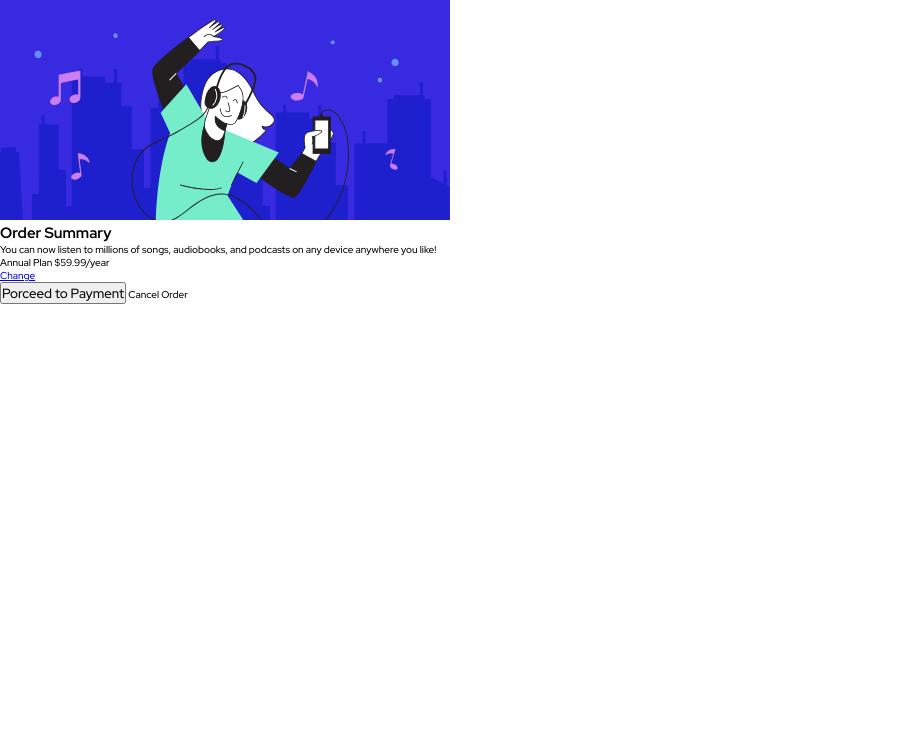
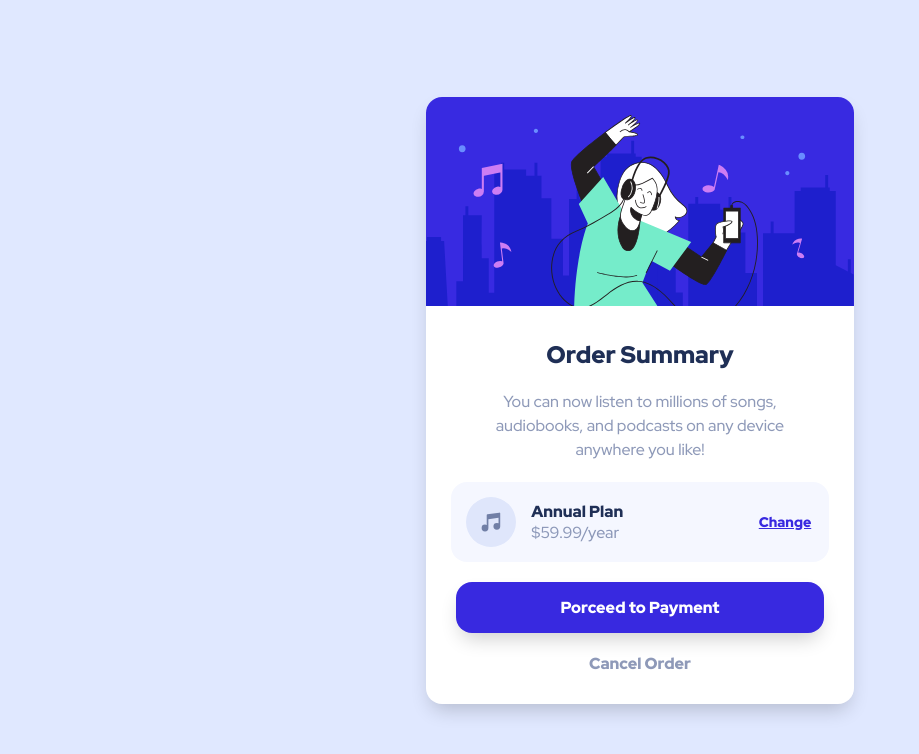
Before and after one commit to ManuelCh02/Oder-Summary-Component-Main, a plain HTML site: page index.html in a window 1280 px wide. Shown: the whole page, without its empty margins (0-919 px from the left). Drawn offline with Linux system fonts and the light colour scheme.

Commit message:
I finished the challenge

```diff
--- a/index.html
+++ b/index.html
@@ -16,16 +16,22 @@
                 <h1 class="content-ttl">Order Summary</h1>
                 <p class="content-desc">You can now listen to millions of songs, audiobooks, and podcasts on any device anywhere you like!</p>
             </div>
-            <div class="plans-section">
-                <span class="music-icon"></span>
-                <div class="plan-price">
-                    <span class="description">Annual Plan</span>
-                    <span class="cost">$59.99/year</span>
+            <div class="plan-section">
+                <div class="plan-content">
+                    <span class="music-icon"></span>
+                    <div class="plan-price">
+                        <span class="description">Annual Plan</span>
+                        <span class="cost">$59.99/year</span>
+                    </div>
+                    <a class="change-plan" href="#">Change</a>
                 </div>
-                <a class="change-plans" href="/">Change</a>
             </div>
-            <button class="payment-button">Porceed to Payment</button>
-            <span class="cancel-ord-button">Cancel Order</span>
+            <div class="button-container">
+                <button class="payment-button">Porceed to Payment</button>
+                <a class="cancel-cta" href="#">Cancel Order</a>
+            </div>
+
+
         </article>
     </main>
 </body>
--- a/style.css
+++ b/style.css
@@ -21,3 +21,155 @@ html {
 }
 
 /* Main Component */
+body {
+    width: 100%;
+    height: 100vh;
+    background-color: var(--pale-blue);
+}
+
+main {
+    height: 100vh;
+    display: flex;
+    justify-content: center;
+    align-items: center;
+}
+
+.component {
+    width: 90%;
+    background-color: #fff;
+    border-radius: 16px;
+    box-shadow: 0px 10px 20px -5px rgba(0, 0, 0, 0.2);
+}
+
+.component-hero {
+    width: 100%;
+    border-radius: 16px 16px 0 0;
+}
+
+.main-content {
+    padding: 30px 30px 20px 30px;
+    text-align: center;
+}
+
+.content-ttl {
+    margin-bottom: 20px;
+    font-size: 2.4rem;
+    font-weight: 900;
+    color: var(--dark-blue);
+}
+
+.content-desc {
+    padding: 0 5px;
+    font-size: 1.6rem;
+    line-height: 2.4rem;
+    color: var(--desaturated-blue);
+    opacity: 0.8;
+}
+
+.plan-section {
+    width: 100%;
+    padding: 0 25px 20px;
+}
+
+.plan-content {
+    display: grid;
+    grid-template-columns: 50px 1fr 55px;
+    align-items: center;
+    padding: 15px;
+    background-color: var(--very-pale-blue);
+    border-radius: 16px;
+}
+
+.music-icon {
+    display: inline-block;
+    width: 50px;
+    height: 50px;
+    background-image: url('./assets/icon/icon-music.svg');
+    background-size: cover;
+    background-repeat: no-repeat;
+    background-position: center;
+}
+
+.plan-price {
+    margin-left: 15px;
+    display: flex;
+    flex-direction: column;
+}
+
+.description {
+    font-size: 1.6rem;
+    font-weight: 900;
+    color: var(--dark-blue);
+}
+
+.cost {
+    font-size: 1.6rem;
+    color: var(--desaturated-blue);
+    opacity: 0.8;
+}
+
+.change-plan {
+    font-size: 1.4rem;
+    font-weight: 900;
+    color: var(--bright-blue);
+}
+
+.button-container {
+    padding: 0 30px 30px;
+    width: 100%;
+    text-align: center;
+}
+
+.payment-button {
+    margin-bottom: 20px;
+    padding: 15px 0;
+    width: 100%;
+    font-size: 1.6rem;
+    font-weight: 900;
+    background-color: var(--bright-blue);
+    color: #fff;
+    border: none;
+    border-radius: 16px;
+    outline: none;
+    box-shadow: 0px 10px 20px -5px rgba(0, 0, 0, 0.2);
+}
+
+.cancel-cta {
+    font-size: 1.6rem;
+    font-weight: 900;
+    text-decoration: none;
+    color: var(--desaturated-blue);
+    opacity: 0.8;
+}
+
+@media (min-width: 375px) {
+    .change-plan:hover {
+        opacity: 0.5;
+        transition: 0.3s;
+        text-decoration: none;
+    }
+
+    .payment-button:hover {
+        opacity: 0.5;
+        transition: 0.3s;
+        text-decoration: none;
+        cursor: pointer;
+    }
+
+    .cancel-cta:hover {
+        color: var(--dark-blue);
+        opacity: 1;
+        transition: 0.3s;
+    }
+}
+
+@media (min-width: 475px) {
+    .component {
+        width: 427.5px;
+    }
+
+    .main-content {
+        margin: 0 auto;
+        width: 367.5px;
+    }
+}
```
